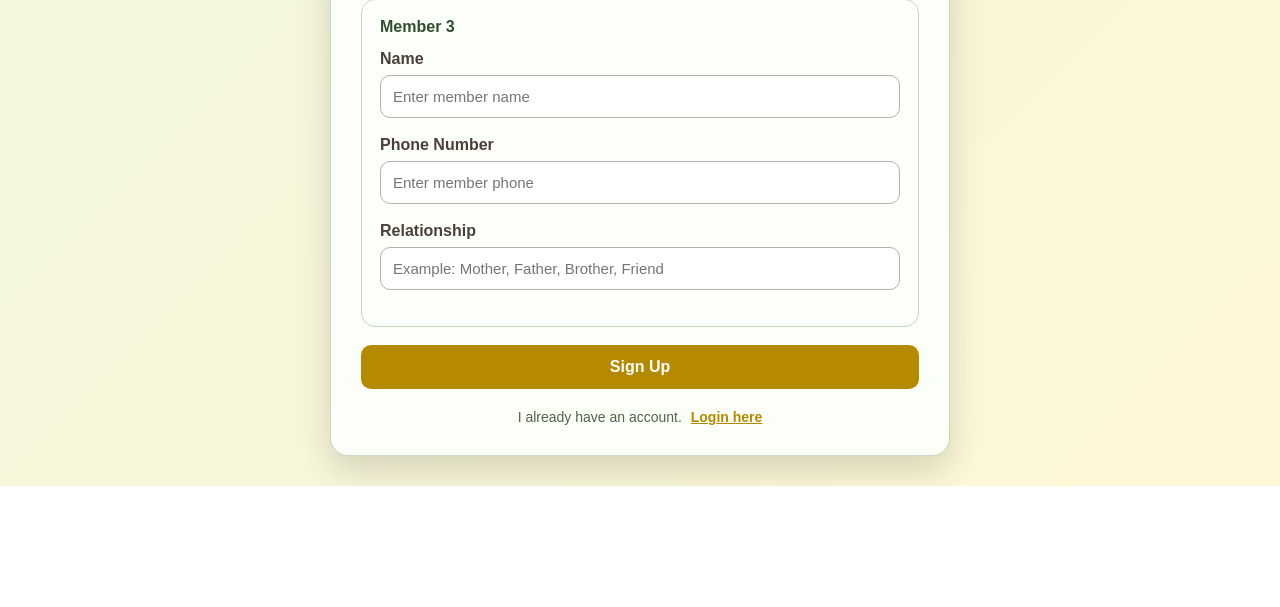
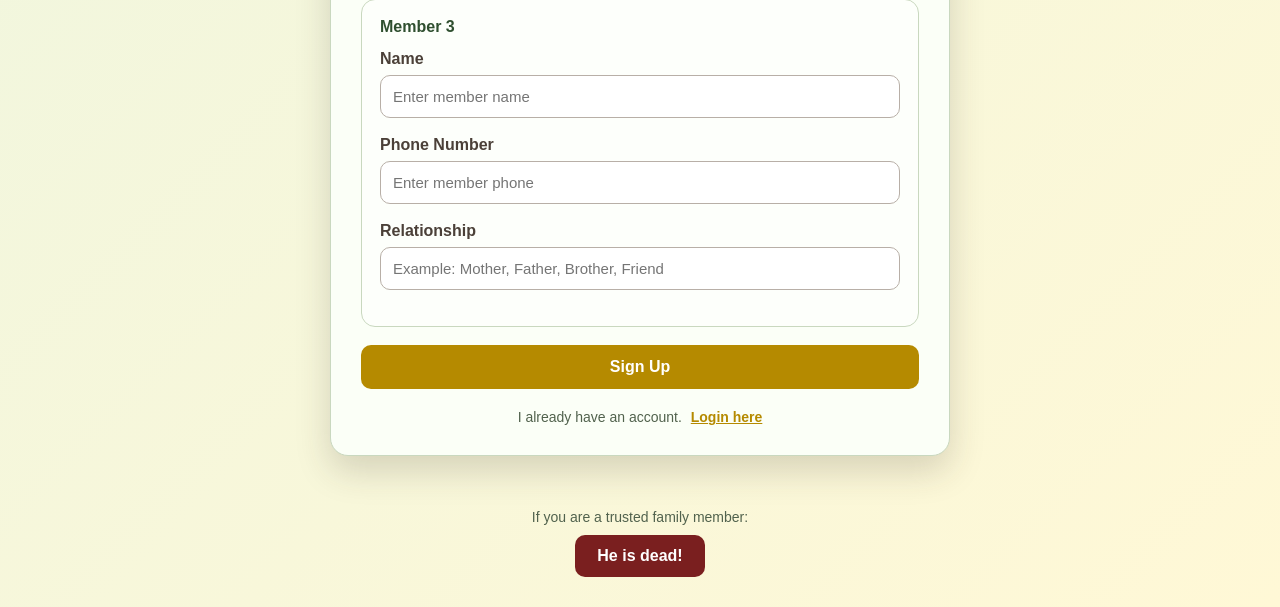
Before and after one commit to kala-spec/flask-wesiya-writing, a Flask app: page / in a window 1280 px wide. Shown: the part 1508-2115 px from the top of the page. Before the commit the page ends 1994 px from the top, so only its background shows below. Run offline with Flask 3, Linux system fonts and the light colour scheme.

Commit message:
Add trusted member access flow

```diff
--- a/app.py
+++ b/app.py
@@ -519,6 +519,95 @@ def save_voice_recording():
 
     return redirect(url_for("profile"))
 
+@app.route("/trusted-access")
+def trusted_access():
+    return render_template("trusted_access.html")
+
+
+@app.route("/trusted-login", methods=["POST"])
+def trusted_login():
+    owner_full_name = request.form.get("owner_full_name")
+    owner_email = request.form.get("owner_email")
+
+    member_name = request.form.get("member_name")
+    member_phone = request.form.get("member_phone")
+    relationship = request.form.get("relationship")
+
+    connection = get_db_connection()
+
+    owner = connection.execute("""
+        SELECT users.id, users.email, user_profiles.full_name
+        FROM users
+        JOIN user_profiles ON users.id = user_profiles.user_id
+        WHERE users.email = ?
+        AND LOWER(user_profiles.full_name) = LOWER(?)
+    """, (owner_email, owner_full_name)).fetchone()
+
+    if owner is None:
+        connection.close()
+        return render_template(
+            "trusted_access.html",
+            error="Account owner information was not found."
+        )
+
+    trusted_member = connection.execute("""
+        SELECT * FROM trusted_members
+        WHERE user_id = ?
+        AND LOWER(member_name) = LOWER(?)
+        AND member_phone = ?
+        AND LOWER(relationship) = LOWER(?)
+    """, (
+        owner["id"],
+        member_name,
+        member_phone,
+        relationship
+    )).fetchone()
+
+    connection.close()
+
+    if trusted_member is None:
+        return render_template(
+            "trusted_access.html",
+            error="Trusted member information does not match our records."
+        )
+
+    session["trusted_access_user_id"] = owner["id"]
+    session["trusted_access_email"] = owner["email"]
+    session["trusted_access_name"] = owner["full_name"]
+
+    return redirect(url_for("trusted_view"))
+
+
+@app.route("/trusted-view")
+def trusted_view():
+    if "trusted_access_user_id" not in session:
+        return redirect(url_for("trusted_access"))
+
+    owner_user_id = session["trusted_access_user_id"]
+
+    profile = get_user_profile(owner_user_id)
+    trusted_members = get_trusted_members(owner_user_id)
+    notes = get_text_notes_by_user(owner_user_id)
+    voice_notes = get_voice_notes_by_user(owner_user_id)
+
+    return render_template(
+        "trusted_view.html",
+        email=session.get("trusted_access_email"),
+        owner_name=session.get("trusted_access_name"),
+        profile=profile,
+        trusted_members=trusted_members,
+        notes=notes,
+        voice_notes=voice_notes
+    )
+
+
+@app.route("/trusted-logout")
+def trusted_logout():
+    session.pop("trusted_access_user_id", None)
+    session.pop("trusted_access_email", None)
+    session.pop("trusted_access_name", None)
+
+    return redirect(url_for("login"))
 
 # =========================
 # REACT API ROUTES
--- a/requirements.txt
+++ b/requirements.txt
@@ -2,6 +2,7 @@ blinker==1.9.0
 click==8.4.1
 et_xmlfile==2.0.0
 Flask==3.1.3
+flask-cors==6.0.5
 itsdangerous==2.2.0
 Jinja2==3.1.6
 MarkupSafe==3.0.3
--- a/static/styles.css
+++ b/static/styles.css
@@ -823,3 +823,28 @@ html[dir="rtl"] textarea {
         padding: 14px;
     }
 }
+.trusted-access-link {
+    margin-top: 25px;
+    text-align: center;
+    grid-column: 1 / -1;
+}
+
+.trusted-access-link p {
+    color: var(--gray-text);
+    font-size: 14px;
+    margin-bottom: 10px;
+}
+
+.danger-access-btn {
+    display: inline-block;
+    background: #7a1f1f;
+    color: white;
+    text-decoration: none;
+    padding: 12px 22px;
+    border-radius: 10px;
+    font-weight: bold;
+}
+
+.danger-access-btn:hover {
+    background: #5c1515;
+}
--- a/templates/login.html
+++ b/templates/login.html
@@ -122,7 +122,10 @@
                 </button>
             </p>
         </div>
-
+<div class="trusted-access-link">
+    <p>If you are a trusted family member:</p>
+    <a href="/trusted-access" class="danger-access-btn">He is dead!</a>
+</div>
     </div>
 
     <script>
```
Also changed, not shown: templates/trusted_access.html (added, +57 -0 lines).
